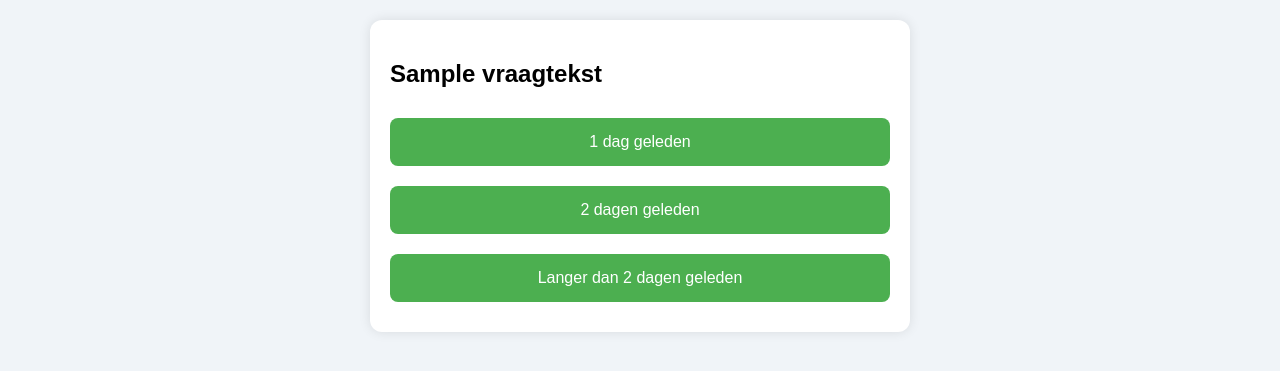
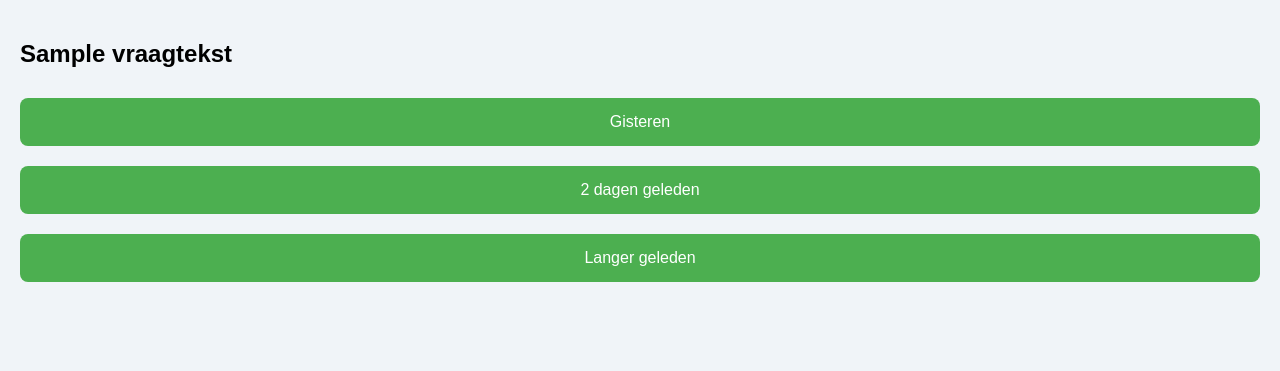
Before and after one commit to Tijn-code/delege-app, a Flask app: template templates/vraag_enkel.html in a window 1280 px wide. Shown: the top 371 px of the page. Run offline with Flask 3, Linux system fonts and the light colour scheme; the template is opened without the code that fills it: most values are stand-ins (such as "Sample title", 1, 10 or a date in 2020).

Commit message:
Add files via upload

```diff
--- a/app.py
+++ b/app.py
@@ -8,28 +8,36 @@ app.secret_key = "delege_secret"
 sports = ["hardlopen", "kracht_boven", "kracht_onder", "padel"]
 
 def is_allowed(chosen, last_done):
-    tijd = last_done
+    print("Chosen sport:", chosen)
+    print("Last done dictionary:", last_done)
 
     if chosen == "hardlopen":
-        if tijd.get("hardlopen", 3) <= 2:
+        if last_done.get("hardlopen", 3) <= 2:
+            print("Too recent: hardlopen")
             return False
-        if tijd.get("kracht_onder", 3) <= 2:
+        if last_done.get("kracht_onder", 3) <= 2:
+            print("Too recent: kracht onder")
             return False
-        if tijd.get("padel", 3) <= 2:
+        if last_done.get("padel", 3) <= 2:
+            print("Too recent: padel")
             return False
         return True
 
     elif chosen == "kracht_boven":
-        if tijd.get("kracht_boven", 3) <= 1:
+        if last_done.get("kracht_boven", 3) <= 1:
+            print("Too recent: kracht boven")
             return False
         return True
 
     elif chosen == "kracht_onder":
-        if tijd.get("kracht_onder", 3) <= 1:
+        if last_done.get("kracht_onder", 3) <= 1:
+            print("Too recent: kracht onder")
             return False
-        if tijd.get("hardlopen", 3) <= 1:
+        if last_done.get("hardlopen", 3) <= 1:
+            print("Too recent: hardlopen")
             return False
-        if tijd.get("padel", 3) <= 1:
+        if last_done.get("padel", 3) <= 1:
+            print("Too recent: padel")
             return False
         return True
 
@@ -67,6 +75,7 @@ def vraag(idx):
         antwoord = int(request.form["antwoord"])
         huidige_sport = session["order"][idx]
         session["answers"][huidige_sport] = antwoord
+        print(f"Vraag {idx}: {huidige_sport} = {antwoord}")
 
         if idx + 1 >= len(session["order"]):
             return redirect(url_for("resultaat"))
@@ -83,6 +92,7 @@ def vraag(idx):
 def resultaat():
     gekozen = session["chosen"]
     antwoorden = session["answers"]
+    print("Final antwoorden:", antwoorden)
     toegestaan = is_allowed(gekozen, antwoorden)
     suggesties = suggest_alternatives(gekozen, antwoorden)
     return render_template("resultaat.html", gekozen=gekozen, toegestaan=toegestaan, suggesties=suggesties)
--- a/templates/vraag_enkel.html
+++ b/templates/vraag_enkel.html
@@ -1,15 +1,16 @@
 
 <!doctype html>
 <html>
-<head><title>Vraag {{ idx+1 }}</title><meta name="viewport" content="width=device-width, initial-scale=1"><link rel="stylesheet" href="/static/style.css"></head>
+<head>
+    <title>Vraag</title>
+    <link rel="stylesheet" href="/static/style.css">
+</head>
 <body>
-<div class="container">
     <h2>{{ vraagtekst }}</h2>
-    <form method="post">
-        <button name="antwoord" value="1" type="submit">1 dag geleden</button><br>
-        <button name="antwoord" value="2" type="submit">2 dagen geleden</button><br>
-        <button name="antwoord" value="3" type="submit">Langer dan 2 dagen geleden</button>
+    <form method="POST">
+        <button type="submit" name="antwoord" value="1">Gisteren</button>
+        <button type="submit" name="antwoord" value="2">2 dagen geleden</button>
+        <button type="submit" name="antwoord" value="3">Langer geleden</button>
     </form>
-</div>
 </body>
 </html>
```
